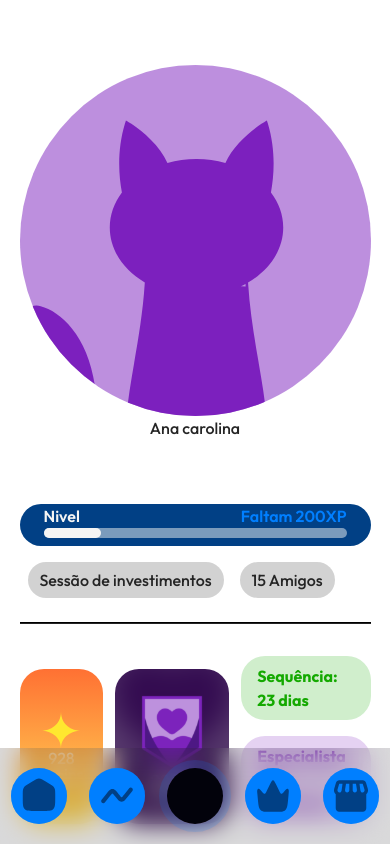
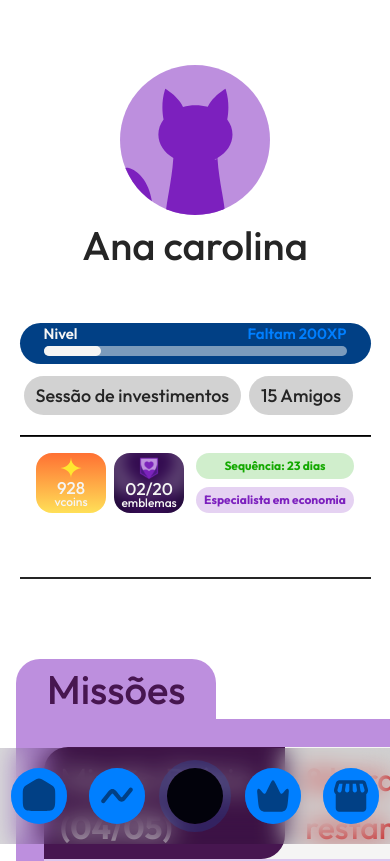
Before and after one commit to yanrafael/vouvi-frontend-client, a React (Vite) app: page /vouvi-frontend-client/profile in a window 390 px wide. Shown: the top 861 px of the page. Built offline with nearby package versions, Linux system fonts and the light colour scheme; some icons are missing.

Commit message:
feat: update styling and layout for CoinCard, ProfileTags, and Top components

```diff
--- a/src/components/Cards/CoinCard.jsx
+++ b/src/components/Cards/CoinCard.jsx
@@ -2,11 +2,11 @@ function Card({ icon, title, text, color, background }) {
   return (
     <div
       style={background}
-      className={`${color} flex flex-col items-center justify-center rounded-md p-5 font-medium leading-[1] sm:h-[140px] sm:w-[160px]  lg:h-[100px] lg:w-[140px] text-white xl:h-[120px] xl:w-[160px] sm:px-14 lg:px-12 xl:px-14 2xl:h-[150px] 2xl:w-[200px] 2xl:px-20`}
+      className={`${color} flex flex-col items-center justify-center rounded-[16px] sm:rounded-md p-5 font-medium leading-[1] w-[70px] h-[60px] xs:w-[80px] xs:h-[75px] sm:h-[130px] sm:w-[130px]  lg:h-[100px] lg:w-[140px] text-white xl:h-[120px] xl:w-[160px] px-6 sm:px-12 lg:px-12 xl:px-14 2xl:h-[150px] 2xl:w-[200px] 2xl:px-20`}
     >
       <img src={icon} alt="" />
-      <h2 className="sm:text-[30px] lg:text-[21px] xl:text-[26px] 2xl:text-[32px]">{title}</h2>
-      <p className="sm:text-[24] lg:text-[16px] xl:text-[20px] 2xl:text-[24px]">{text}</p>
+      <h2 className="text-[17px] xs:text-[20px] sm:text-[28px] lg:text-[21px] xl:text-[26px] 2xl:text-[32px]">{title}</h2>
+      <p className="text-[12px] xs:text-[15px] sm:text-[22px] lg:text-[16px] xl:text-[20px] 2xl:text-[24px]">{text}</p>
     </div>
   );
 }
--- a/src/components/Cards/ProfileTags.jsx
+++ b/src/components/Cards/ProfileTags.jsx
@@ -1,7 +1,7 @@
 function Tags({ text }) {
   return (
     <>
-      <p className="m-2 rounded-[24px] bg-[rgba(31,31,31,0.20);] px-3 py-1.5 sm:text-[30px] lg:text-[21px] xl:text-[26px] 2xl:text-[32px] text-[#252525] dark:bg-[#1F1F1F] dark:text-[#F5F5F480] whitespace-nowrap">
+      <p className="text- m-1 whitespace-nowrap rounded-[24px] bg-[rgba(31,31,31,0.20);] px-3 py-1.5 text-[#252525] xs:m-2 text-[18px] sm:text-[30px] lg:text-[21px] xl:text-[26px] 2xl:text-[32px] dark:bg-[#1F1F1F] dark:text-[#F5F5F480]">
         {text}
       </p>
     </>
--- a/src/pages/profile/Top.jsx
+++ b/src/pages/profile/Top.jsx
@@ -12,18 +12,18 @@ function Top() {
   const progressionbar = 19;
 
   return (
-    <section className="m-auto flex flex-col lg:flex-row w-[90%] items-center border-b-2 border-[#252525] pb-16 mt-16 lg:mt-10 xl:mt-14 dark:border-[#F5F5F442]">
+    <section className="m-auto mt-16 flex w-[90%] flex-col items-center border-b-2 border-[#252525] pb-16 lg:mt-10 lg:flex-row xl:mt-14 dark:border-[#F5F5F442]">
       <div className="flex flex-none">
-        <div className="rounded-full bg-[#7C20BE80] sm:h-[300px] sm:w-[300px] lg:h-[250px] lg:w-[250px] xl:h-[300px] xl:w-[300px] 2xl:h-[350px] 2xl:w-[350px]">
+        <div className="rounded-full bg-[#7C20BE80] h-[150px] w-[150px] xs:h-[200px] xs:w-[200px] sm:h-[300px] sm:w-[300px] lg:h-[250px] lg:w-[250px] xl:h-[300px] xl:w-[300px] 2xl:h-[350px] 2xl:w-[350px]">
           <img src={Avatar} alt="Avatar Finn" title="Avatar Finn" />
         </div>
       </div>
-      <div className="flex w-full lg:w-[90%] flex-col items-center lg:items-stretch justify-center gap-2 font-medium text-[#252525] lg:ml-10 xl:ml-12 2xl:ml-14 dark:text-white">
-        <h1 className="sm:text-[40px] lg:text-[30px] xl:text-base 2xl:text-lg">
+      <div className="flex w-full flex-col items-center justify-center gap-2 font-medium text-[#252525] lg:ml-10 lg:w-[90%] lg:items-stretch xl:ml-12 2xl:ml-14 dark:text-white">
+        <h1 className="text-[40px] sm:text-[50px] lg:text-[30px] xl:text-base 2xl:text-lg">
           Ana carolina
         </h1>
-        <div className="bg-blue-500 w-full lg:w-[80%] mt-14 lg:mt-0 rounded-md bg-[#014085] px-6">
-          <div className="flex justify-between text-right font-semibold sm:text-[30px] lg:text-[21px] xl:text-[26px] 2xl:text-[32px]">
+        <div className="bg-blue-500 mt-10 xs:mt-14 w-full rounded-md bg-[#014085] px-6 lg:mt-0 lg:w-[80%]">
+          <div className="flex justify-between text-right font-semibold text-[15px] xs:text-[20px] sm:text-[30px] lg:text-[21px] xl:text-[26px] 2xl:text-[32px]">
             <h2 className="text-white">Nivel</h2>
             <h2 className="text-secondary-200">Faltam 200XP</h2>
           </div>
@@ -34,17 +34,17 @@ function Top() {
             ></div>
           </div>
         </div>
-        <div className="flex w-full lg:w-5/6 flex-wrap font-medium">
+        <div className="flex w-full flex-wrap font-medium lg:w-5/6">
           <ProfileTags text={"Sessão de investimentos"} />
           <ProfileTags text={"15 Amigos"} />
         </div>
       </div>
-      <hr className="relative lg:right-[4.5%] m-4 lg:m-0 w-full lg:w-[2px] bg-[#252525] h-[2px] lg:h-72 xl:h-96 dark:bg-[#F5F5F442]" />
+      <hr className="relative m-4 h-[2px] w-full bg-[#252525] lg:right-[4.5%] lg:m-0 lg:h-72 lg:w-[2px] xl:h-96 dark:bg-[#F5F5F442]" />
       <div
-        className="flex lg:flex-col items-end lg:items-stretch gap-3 lg:gap-0"
+        className="flex w-full items-end justify-center gap-3 lg:w-fit lg:flex-col lg:items-stretch lg:gap-0"
         title="ícone da vouvi, chamado Vcoins com uma estrela em cima  "
       >
-        <div className="flex gap-3 lg:gap-0">
+        <div className="flex gap-2 lg:gap-0">
           <CoinCard
             color={
               "lg:mr-5 xl:mr-8 2xl:mr-10 bg-[linear-gradient(180deg,rgba(255,77,0,0.80)_0%,rgba(255,216,46,0.80)_100%);]"
@@ -61,11 +61,11 @@ function Top() {
             text={"emblemas"}
           />
         </div>
-        <div className="flex flex-col">
-          <div className="mt-4 flex justify-center rounded-md bg-[#14A90033] px-4 py-2 font-bold text-[#14A900] md:text-[28px] lg:text-[21px] xl:text-[26px] 2xl:text-[32px]">
+        <div className="flex flex-col gap-2 whitespace-nowrap md:gap-0 lg:gap-0">
+          <div className="flex justify-center rounded-md bg-[#14A90033] px-2 py-1 font-bold text-[#14A900] sm:mt-4 text-[12px] xs:text-[16px] sm:text-[26px] md:px-4 md:py-2 lg:text-[21px] xl:text-[26px] 2xl:text-[32px]">
             Sequência: 23 dias
           </div>
-          <div className="mt-4 flex justify-center rounded-md bg-[#7C20BE33] px-4 py-2 font-bold text-primary-200 md:text-[28px] lg:text-[21px] xl:text-[26px] 2xl:text-[32px]">
+          <div className="flex justify-center rounded-md bg-[#7C20BE33] px-2 py-1 font-bold text-primary-200 sm:mt-4 text-[12px] xs:text-[16px] sm:text-[26px] md:px-4 md:py-2 lg:text-[21px] xl:text-[26px] 2xl:text-[32px]">
             Especialista em economia
           </div>
         </div>
```
